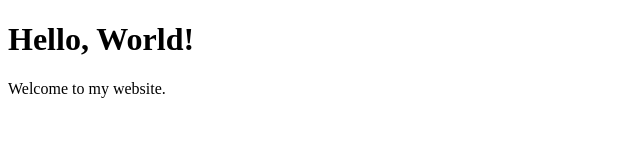
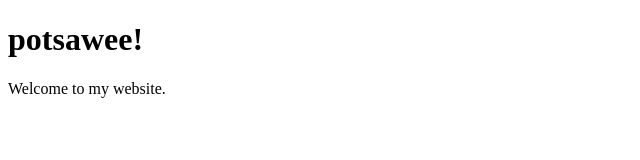
Before and after one commit to phodsawi2005-svg/helloworld, a plain HTML site: page index.html in a window 1280 px wide. Shown: the whole page, without its empty margins (0-640 px from the left). Drawn offline with Linux system fonts and the light colour scheme.

Commit message:
Update index.html

```diff
--- a/index.html
+++ b/index.html
@@ -4,7 +4,7 @@
   <title>My Web Page</title>
 </head>
 <body>
-  <h1>Hello, World!</h1>
+  <h1>potsawee!</h1>
   <p>Welcome to my website.</p>
 </body>
 </html>
```
